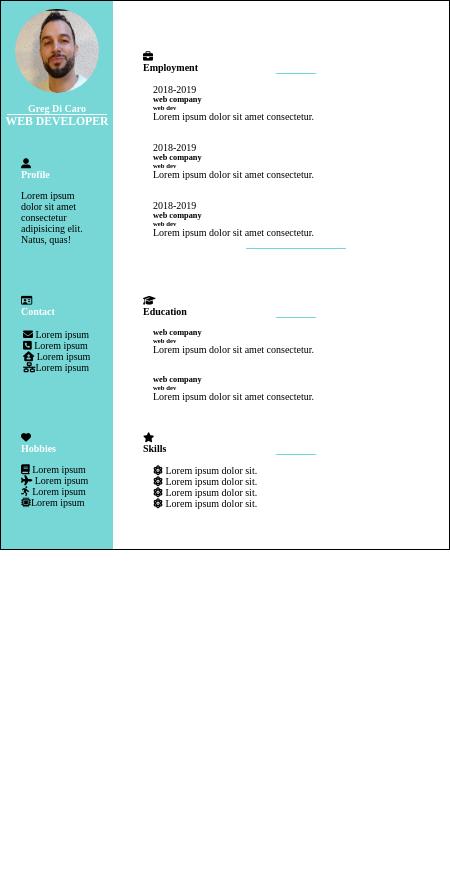
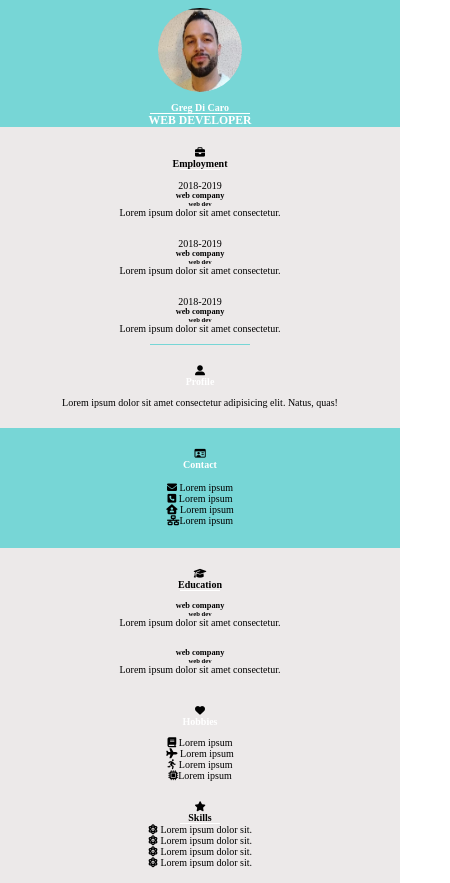
Before and after one commit to GregDiCaro/-name--cv, a plain HTML site: page index.html in a window 390 px wide. Shown: the whole page, 450 px wide, since content can reach past the window. Before the commit the page ends 844 px from the top, so only its background shows below. Drawn offline with Linux system fonts and the light colour scheme.

Commit message:
cv responsive

```diff
--- a/style.css
+++ b/style.css
@@ -5,14 +5,13 @@
 }
 
 .container {
-  height: 100%;
-  width: 450px;
-  /* margin: auto;
-  padding: auto; */
+  height: 100vh;
+  width: 400px;
+  margin: auto;
+  padding: auto;
   display: grid;
   grid-template-columns: 0.5fr 1.5fr;
   grid-template-rows: 1fr 1fr 1fr 1fr;
-  border: 1px solid #000;
   background-color: #77d6d6;
   grid-template-areas:
     "photo employ"
@@ -61,7 +60,7 @@ li {
 }
 .item2 {
   grid-area: employ;
-  background-color: #fff;
+  background-color: rgb(236, 233, 233);
   font-size: 10px;
   color: #000;
   text-align: left;
@@ -104,7 +103,7 @@ li {
 }
 .item6 {
   grid-area: education;
-  background-color: #fff;
+  background-color: rgb(236, 233, 233);
   font-size: 10px;
   color: #000;
   text-align: left;
@@ -125,7 +124,7 @@ li {
 }
 .item8 {
   grid-area: skills;
-  background-color: #fff;
+  background-color: rgb(236, 233, 233);
   font-size: 10px;
   color: #000;
   text-align: left;
@@ -137,3 +136,123 @@ li {
 .item8 ul {
   padding: 10px 0 0 10px;
 }
+
+@media screen and (max-width: 500px) {
+  * {
+    box-sizing: border-box;
+    padding: 0;
+    margin: 0;
+  }
+
+  .container {
+    display: grid;
+    height: 100vh;
+    grid-template-columns: 1fr;
+    grid-template-rows: 1fr 1fr 1fr 1fr 1fr 1fr 1fr;
+
+    background-color: #77d6d6;
+    grid-template-areas:
+      "photo "
+      "employ"
+      "profil"
+      "contact "
+      "education"
+      "hobby "
+      "skills";
+  }
+  .container h3,
+  h4 {
+    color: white;
+  }
+
+  .titre {
+    padding-top: 20px;
+  }
+  .items1 {
+    color: white;
+    grid-area: photo;
+  }
+
+  .item2 {
+    background-color: rgb(236, 233, 233);
+    font-size: 10px;
+    color: #000;
+    text-align: center;
+    padding: 0 10px 0 10px;
+  }
+  .item2 h4 {
+    color: #000;
+    grid-area: employ;
+  }
+
+  .part {
+    padding: 10px;
+  }
+  .item3 {
+    padding: 20px;
+    text-align: center;
+    grid-area: profil;
+    background-color: rgb(236, 233, 233);
+  }
+  .item3 h4 {
+    padding-bottom: 10px;
+    text-align: center;
+  }
+
+  .item5 {
+    padding: 20px;
+    text-align: center;
+    grid-area: contact;
+  }
+  .item5 h4 {
+    padding-bottom: 10px;
+    text-align: center;
+  }
+  .item5 ul {
+    padding: 2px;
+  }
+  .item6 {
+    background-color: rgb(236, 233, 233);
+    font-size: 10px;
+    color: #000;
+    text-align: center;
+    padding: 0 0 0 0px;
+    grid-area: education;
+  }
+  .item6 h4 {
+    color: #000;
+  }
+
+  .item7 {
+    padding: 20px;
+    text-align: center;
+    grid-area: hobby;
+    background-color: rgb(236, 233, 233);
+  }
+  .item7 h4 {
+    padding-bottom: 10px;
+    text-align: center;
+  }
+  .item8 {
+    background-color: rgb(236, 233, 233);
+    font-size: 10px;
+    color: #000;
+    /* border: 1px solid #000; */
+    padding: 0 0 0 0;
+    text-align: center;
+    grid-area: skills;
+  }
+  .item8 h4 {
+    color: #000;
+  }
+  .separator2 {
+    background-color: white;
+    height: 1px;
+    width: 40px;
+    margin: auto;
+    padding: auto;
+  }
+  .item8 ul {
+    padding: 0 0 15px 0;
+  }
+}
```
